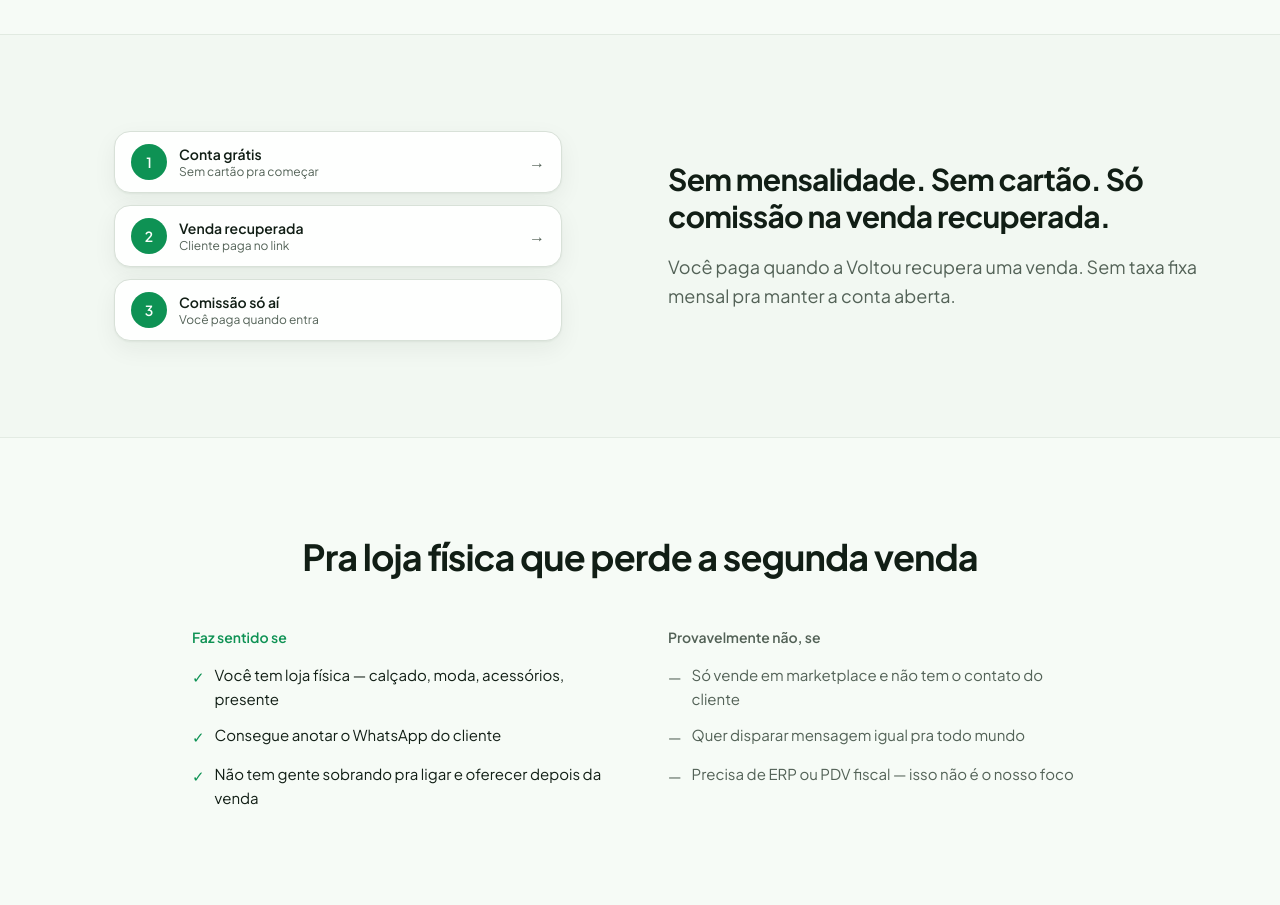
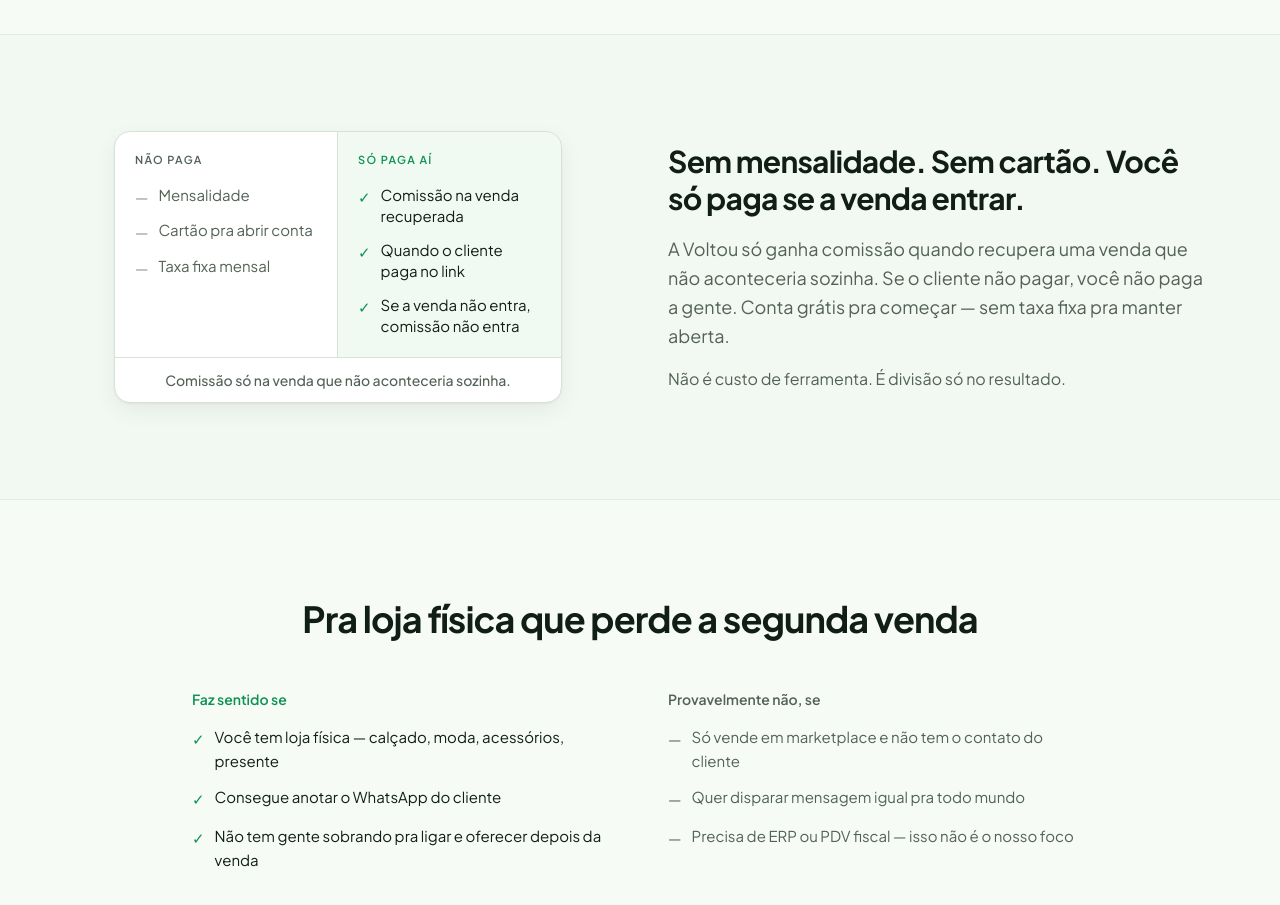
Before and after one commit to momauricio/voltou-front, a Next.js app: page / in a window 1280 px wide. Shown: the part 2240-3145 px from the top of the page. Built offline with nearby package versions, Linux system fonts and the light colour scheme.

Commit message:
feat(landing): sharpen pricing as zero-risk commission model (RCD)
Co-authored-by: Cursor <cursoragent@cursor.com>

```diff
--- a/src/components/landing/landing-pricing.tsx
+++ b/src/components/landing/landing-pricing.tsx
@@ -7,8 +7,19 @@ export function LandingPricing() {
   return (
     <LandingFeatureRow
       id="preco"
-      title="Sem mensalidade. Sem cartão. Só comissão na venda recuperada."
-      body="Você paga quando a Voltou recupera uma venda. Sem taxa fixa mensal pra manter a conta aberta."
+      title="Sem mensalidade. Sem cartão. Você só paga se a venda entrar."
+      body={
+        <>
+          <span className="block">
+            A Voltou só ganha comissão quando recupera uma venda que não
+            aconteceria sozinha. Se o cliente não pagar, você não paga a gente.
+            Conta grátis pra começar — sem taxa fixa pra manter aberta.
+          </span>
+          <span className="mt-4 block text-sm sm:text-base">
+            Não é custo de ferramenta. É divisão só no resultado.
+          </span>
+        </>
+      }
       visual={<PricingChipsMock />}
       reverse
       mutedBg
--- a/src/components/landing/mocks/pricing-chips-mock.tsx
+++ b/src/components/landing/mocks/pricing-chips-mock.tsx
@@ -1,34 +1,63 @@
-const CHIPS = [
-  { n: '1', title: 'Conta grátis', body: 'Sem cartão pra começar' },
-  { n: '2', title: 'Venda recuperada', body: 'Cliente paga no link' },
-  { n: '3', title: 'Comissão só aí', body: 'Você paga quando entra' },
-];
+const NO_PAY = [
+  'Mensalidade',
+  'Cartão pra abrir conta',
+  'Taxa fixa mensal',
+] as const;
+
+const ONLY_THEN = [
+  'Comissão na venda recuperada',
+  'Quando o cliente paga no link',
+  'Se a venda não entra, comissão não entra',
+] as const;
 
 export function PricingChipsMock() {
   return (
-    <ol className="mx-auto flex w-full max-w-md flex-col gap-3">
-      {CHIPS.map((chip, i) => (
-        <li
-          key={chip.n}
-          className="flex items-center gap-3 rounded-2xl border border-border bg-card px-4 py-3 shadow-[var(--shadow-soft)]"
-        >
-          <span className="flex h-9 w-9 shrink-0 items-center justify-center rounded-full bg-primary text-sm font-semibold text-primary-foreground">
-            {chip.n}
-          </span>
-          <div className="min-w-0 text-left">
-            <p className="text-sm font-semibold text-foreground">{chip.title}</p>
-            <p className="text-xs text-muted-foreground">{chip.body}</p>
+    <div className="mx-auto w-full max-w-md">
+      <div className="overflow-hidden rounded-2xl border border-border bg-card shadow-[var(--shadow-soft)]">
+        <div className="grid sm:grid-cols-2">
+          <div className="border-b border-border p-5 sm:border-b-0 sm:border-r">
+            <p className="text-[11px] font-semibold tracking-[0.12em] text-muted-foreground">
+              NÃO PAGA
+            </p>
+            <ul className="mt-4 space-y-3">
+              {NO_PAY.map((item) => (
+                <li
+                  key={item}
+                  className="flex items-start gap-2.5 text-sm text-muted-foreground sm:text-[15px]"
+                >
+                  <span aria-hidden className="mt-0.5 text-muted-foreground/70">
+                    —
+                  </span>
+                  <span>{item}</span>
+                </li>
+              ))}
+            </ul>
           </div>
-          {i < CHIPS.length - 1 ? (
-            <span
-              aria-hidden
-              className="ml-auto hidden text-muted-foreground sm:inline"
-            >
-              →
-            </span>
-          ) : null}
-        </li>
-      ))}
-    </ol>
+
+          <div className="bg-accent/40 p-5">
+            <p className="text-[11px] font-semibold tracking-[0.12em] text-primary">
+              SÓ PAGA AÍ
+            </p>
+            <ul className="mt-4 space-y-3">
+              {ONLY_THEN.map((item) => (
+                <li
+                  key={item}
+                  className="flex items-start gap-2.5 text-sm text-foreground sm:text-[15px]"
+                >
+                  <span aria-hidden className="mt-0.5 text-primary">
+                    ✓
+                  </span>
+                  <span>{item}</span>
+                </li>
+              ))}
+            </ul>
+          </div>
+        </div>
+
+        <p className="border-t border-border px-5 py-3 text-center text-xs font-medium text-muted-foreground sm:text-sm">
+          Comissão só na venda que não aconteceria sozinha.
+        </p>
+      </div>
+    </div>
   );
 }
```
